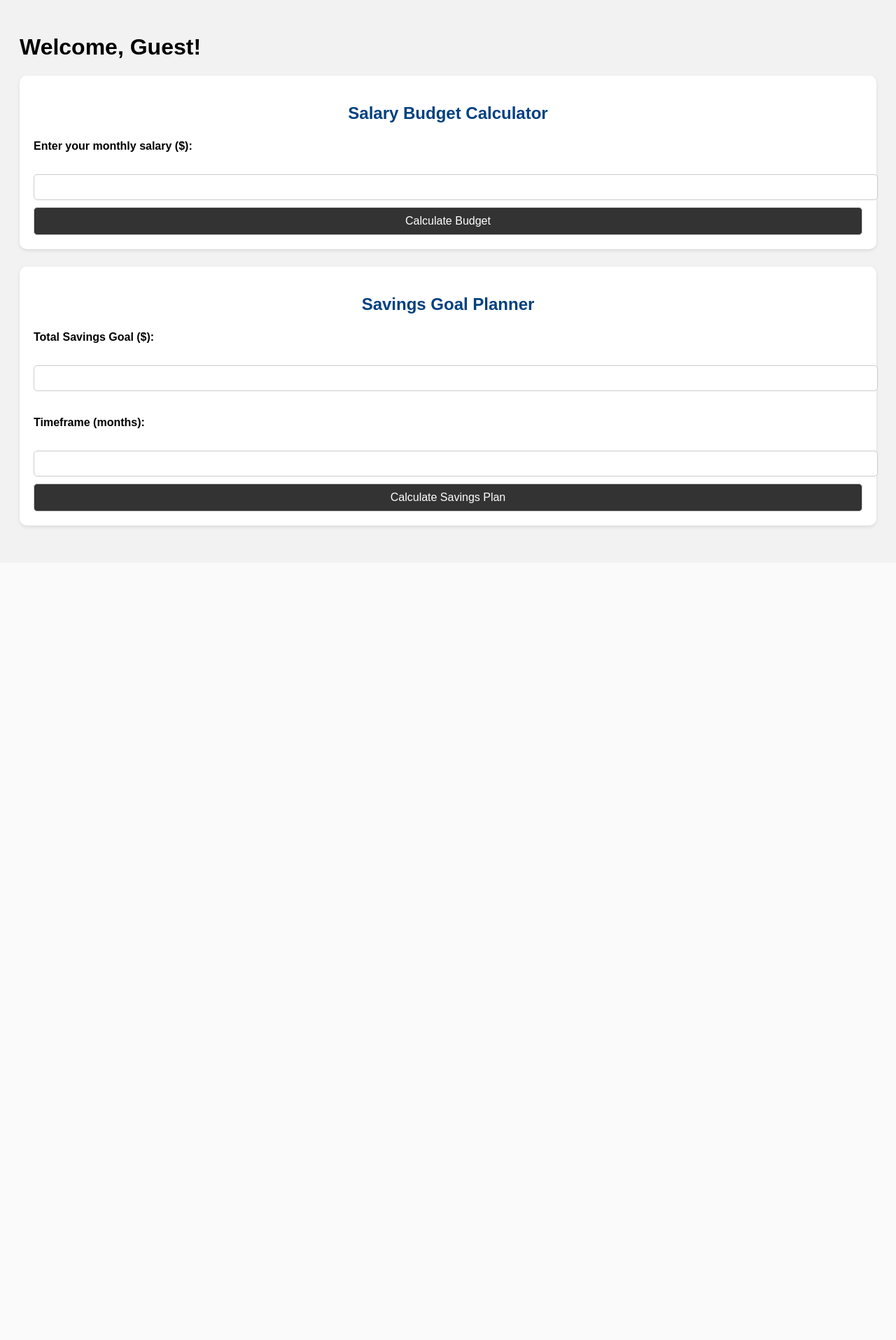
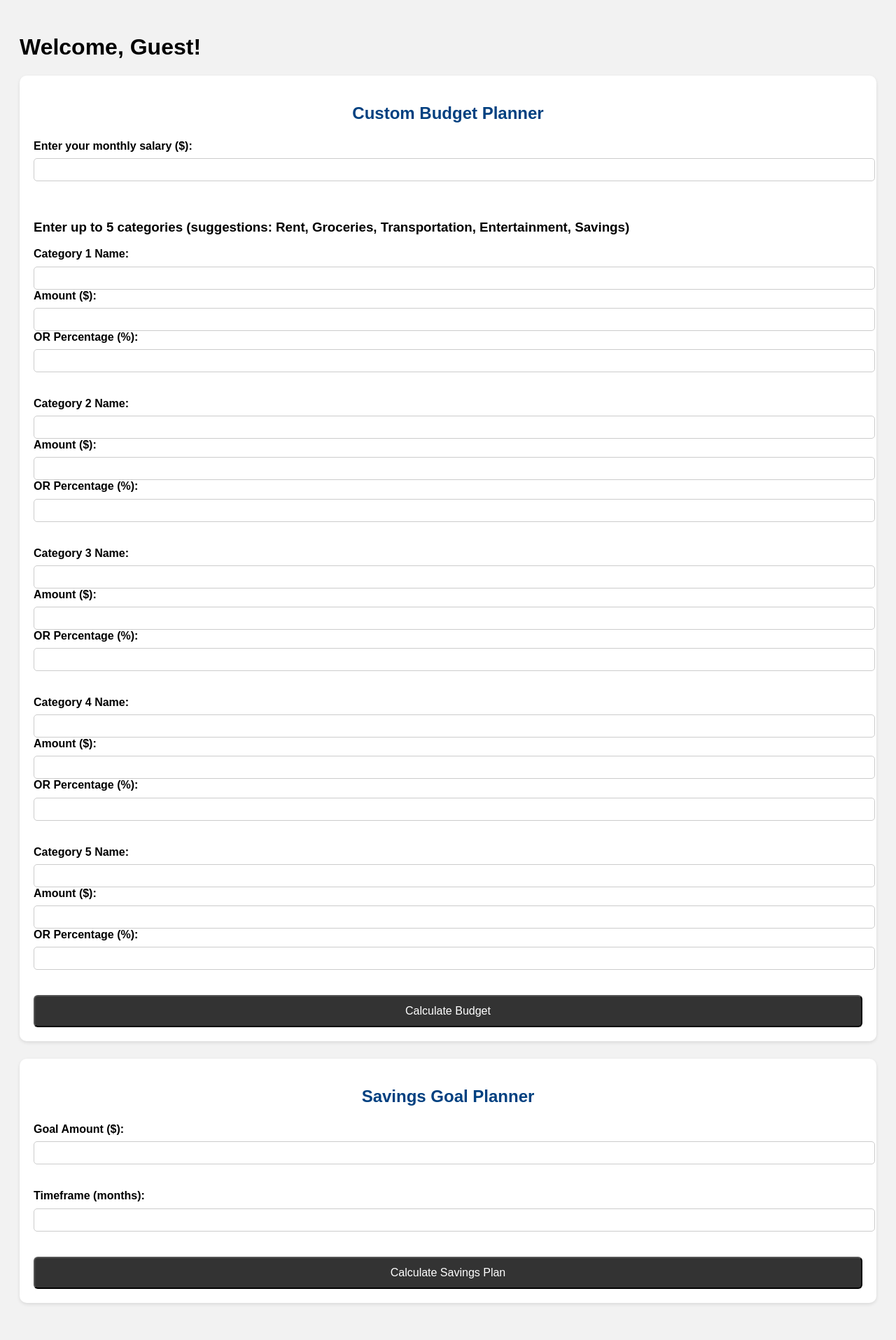
Before and after one commit to elgendyAli/FinalProject, a Flask app: page /dashboard in a window 1280 px wide. Shown: the whole page at 70% size. Before the commit the page ends 755 px from the top, so only its background shows below. Run offline with Flask 3, Linux system fonts and the light colour scheme.

Commit message:
added percent

```diff
--- a/app.py
+++ b/app.py
@@ -1,11 +1,6 @@
 from flask import Flask, render_template, request, redirect, url_for
 
 app = Flask(__name__)
-
-# Dummy database for users
-users = {
-    "johndoe123": "securepass456"
-}
 
 @app.route('/')
 def home():
@@ -14,13 +9,11 @@ def home():
 @app.route('/login', methods=["GET", "POST"])
 def login():
     if request.method == "POST":
-        username = request.form.get("name")
+        username = request.form.get("username")
         password = request.form.get("password")
-
-        if username in users and users[username] == password:
+        if username:
             return redirect(url_for("dashboard", user=username))
-        else:
-            return render_template("login.html", error="Invalid username or password.")
+        return render_template("login.html", error="Please enter a username.")
     return render_template("login.html")
 
 @app.route('/register', methods=["GET", "POST"])
@@ -28,36 +21,54 @@ def register():
     if request.method == "POST":
         username = request.form.get("username")
         password = request.form.get("password")
-        if username in users:
-            return render_template("register.html", register_error="Username already exists.")
-        users[username] = password
-        return redirect(url_for("login"))
+        # 🔐 Optional: save this to a database or file later
+        if username and password:
+            return redirect(url_for("dashboard", user=username))
+        else:
+            return render_template("register.html", register_error="Please enter a valid username and password.")
     return render_template("register.html")
 
 @app.route('/dashboard', methods=["GET", "POST"])
 def dashboard():
     user = request.args.get("user", "Guest")
     salary = None
-    expenses = None
+    breakdown = None
+    remaining = None
     savings_goal = None
     monthly_save = None
 
     if request.method == "POST":
-        if request.form.get("salary"):
+        form_type = request.form.get("form_type")
+
+        # Budget planner
+        if form_type == "budget":
             try:
                 salary = float(request.form.get("salary"))
-                expenses = {
-                    "rent": round(salary * 0.30, 2),
-                    "groceries": round(salary * 0.15, 2),
-                    "personal": round(salary * 0.10, 2),
-                    "loan": round(salary * 0.20, 2),
-                    "other": round(salary * 0.05, 2),
-                }
-                expenses["remaining"] = round(salary - sum(expenses.values()), 2)
-            except:
+                breakdown = []
+                total_spent = 0
+
+                for i in range(1, 6):
+                    name = request.form.get(f"cat_name_{i}")
+                    amount = request.form.get(f"cat_amount_{i}")
+                    percent = request.form.get(f"cat_percent_{i}")
+
+                    if name:
+                        if amount:
+                            value = round(float(amount), 2)
+                        elif percent:
+                            value = round((float(percent) / 100) * salary, 2)
+                        else:
+                            continue
+
+                        total_spent += value
+                        breakdown.append({"name": name, "amount": value})
+
+                remaining = round(salary - total_spent, 2)
+            except ValueError:
                 pass
 
-        if request.form.get("goal_amount") and request.form.get("goal_months"):
+        # Savings planner
+        elif form_type == "savings":
             try:
                 amount = float(request.form.get("goal_amount"))
                 months = int(request.form.get("goal_months"))
@@ -70,7 +81,8 @@ def dashboard():
         "dashboard.html",
         user=user,
         salary=salary,
-        expenses=expenses,
+        breakdown=breakdown,
+        remaining=remaining,
         savings_goal=savings_goal,
         monthly_save=monthly_save
     )
--- a/templates/dashboard.html
+++ b/templates/dashboard.html
@@ -1,3 +1,4 @@
+<!-- Fixed and working dashboard.html -->
 <!DOCTYPE html>
 <html>
 <head>
@@ -16,10 +17,10 @@
             margin-bottom: 25px;
             box-shadow: 0 2px 5px rgba(0,0,0,0.1);
         }
-        input[type="number"], input[type="submit"] {
-            padding: 10px;
+        input[type="text"], input[type="number"] {
+            padding: 8px;
+            margin-top: 5px;
             width: 100%;
-            margin-top: 10px;
             border-radius: 5px;
             border: 1px solid #ccc;
         }
@@ -33,23 +34,34 @@
     <h1>Welcome, {{ user }}!</h1>
 
     <div class="section">
-        <h2>Salary Budget Calculator</h2>
+        <h2>Custom Budget Planner</h2>
         <form method="POST">
-            <label>Enter your monthly salary ($):</label><br>
-            <input type="number" name="salary" step="0.01" required>
+            <input type="hidden" name="form_type" value="budget">
+            <label>Enter your monthly salary ($):</label>
+            <input type="number" name="salary" step="0.01" required><br><br>
+
+            <h3>Enter up to 5 categories (suggestions: Rent, Groceries, Transportation, Entertainment, Savings)</h3>
+            {% for i in range(1, 6) %}
+                <label>Category {{ i }} Name:</label>
+                <input type="text" name="cat_name_{{ i }}">
+                <label>Amount ($):</label>
+                <input type="number" name="cat_amount_{{ i }}" step="0.01">
+                <label>OR Percentage (%):</label>
+                <input type="number" name="cat_percent_{{ i }}" step="0.01">
+                <br><br>
+            {% endfor %}
+
             <input type="submit" value="Calculate Budget">
         </form>
 
-        {% if expenses %}
+        {% if breakdown %}
         <div style="margin-top: 20px;">
-            <h3>Estimated Monthly Breakdown for ${{ salary }}</h3>
+            <h3>Budget Breakdown for ${{ salary }}</h3>
             <ul>
-                <li><strong>Rent:</strong> ${{ expenses.rent }}</li>
-                <li><strong>Groceries:</strong> ${{ expenses.groceries }}</li>
-                <li><strong>Personal:</strong> ${{ expenses.personal }}</li>
-                <li><strong>Loan Payments:</strong> ${{ expenses.loan }}</li>
-                <li><strong>Other:</strong> ${{ expenses.other }}</li>
-                <li><strong>Remaining Savings:</strong> ${{ expenses.remaining }}</li>
+                {% for item in breakdown %}
+                    <li><strong>{{ item.name }}</strong>: ${{ item.amount }}</li>
+                {% endfor %}
+                <li><strong>Remaining:</strong> ${{ remaining }}</li>
             </ul>
         </div>
         {% endif %}
@@ -58,17 +70,18 @@
     <div class="section">
         <h2>Savings Goal Planner</h2>
         <form method="POST">
-            <label>Total Savings Goal ($):</label><br>
+            <input type="hidden" name="form_type" value="savings">
+            <label>Goal Amount ($):</label>
             <input type="number" name="goal_amount" step="0.01" required><br><br>
-            <label>Timeframe (months):</label><br>
-            <input type="number" name="goal_months" required>
+            <label>Timeframe (months):</label>
+            <input type="number" name="goal_months" required><br><br>
             <input type="submit" value="Calculate Savings Plan">
         </form>
 
         {% if monthly_save %}
         <div style="margin-top: 20px;">
             <h3>Savings Plan</h3>
-            <p>To save <strong>${{ savings_goal }}</strong>, you need to save <strong>${{ monthly_save }}</strong> per month.</p>
+            <p>To save <strong>${{ savings_goal }}</strong> in your chosen time, you need to save <strong>${{ monthly_save }}</strong> every month.</p>
         </div>
         {% endif %}
     </div>
```
Also changed, not shown: templates/index.html (line endings or trailing spaces), templates/login.html (line endings or trailing spaces), templates/register.html (line endings or trailing spaces).
